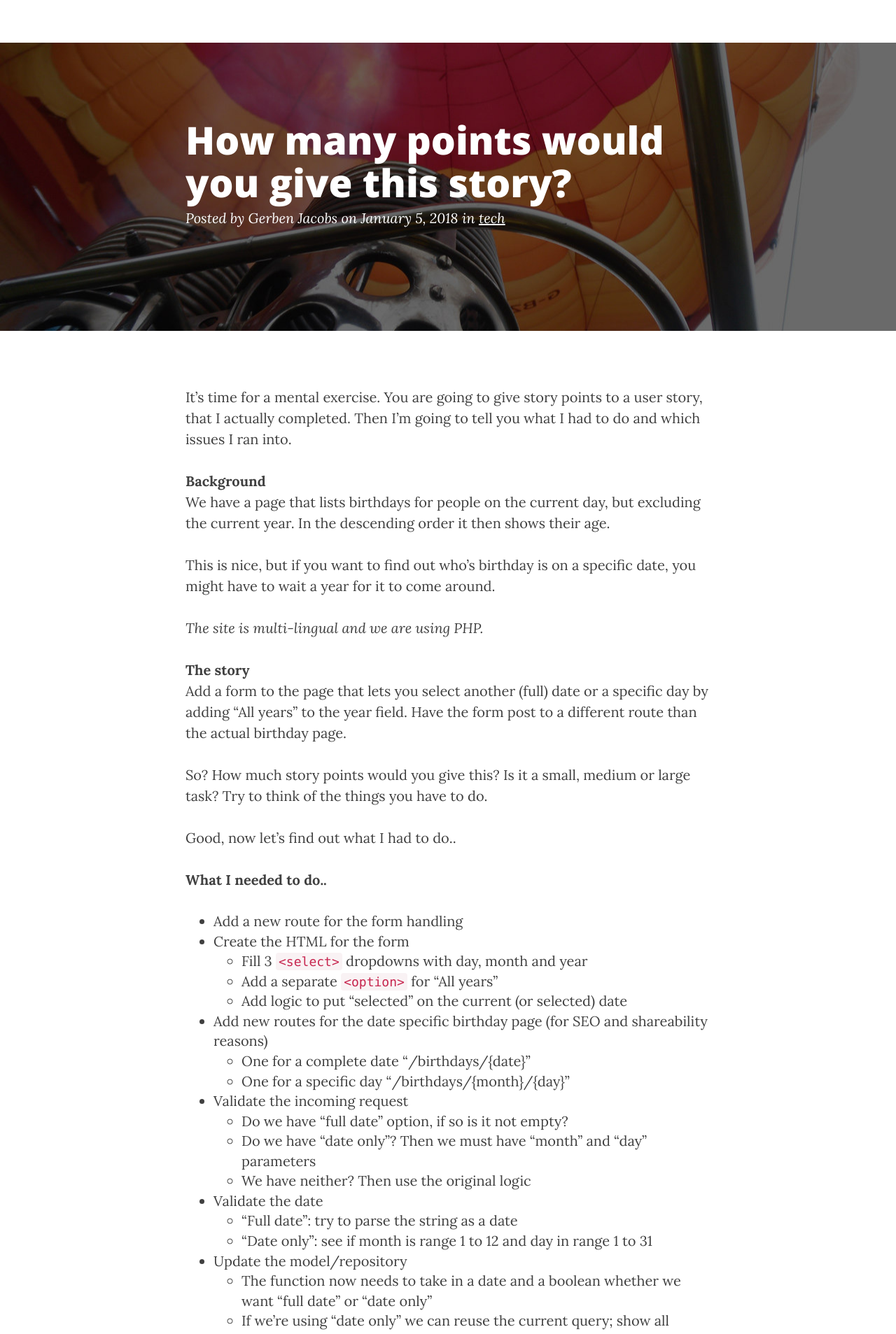
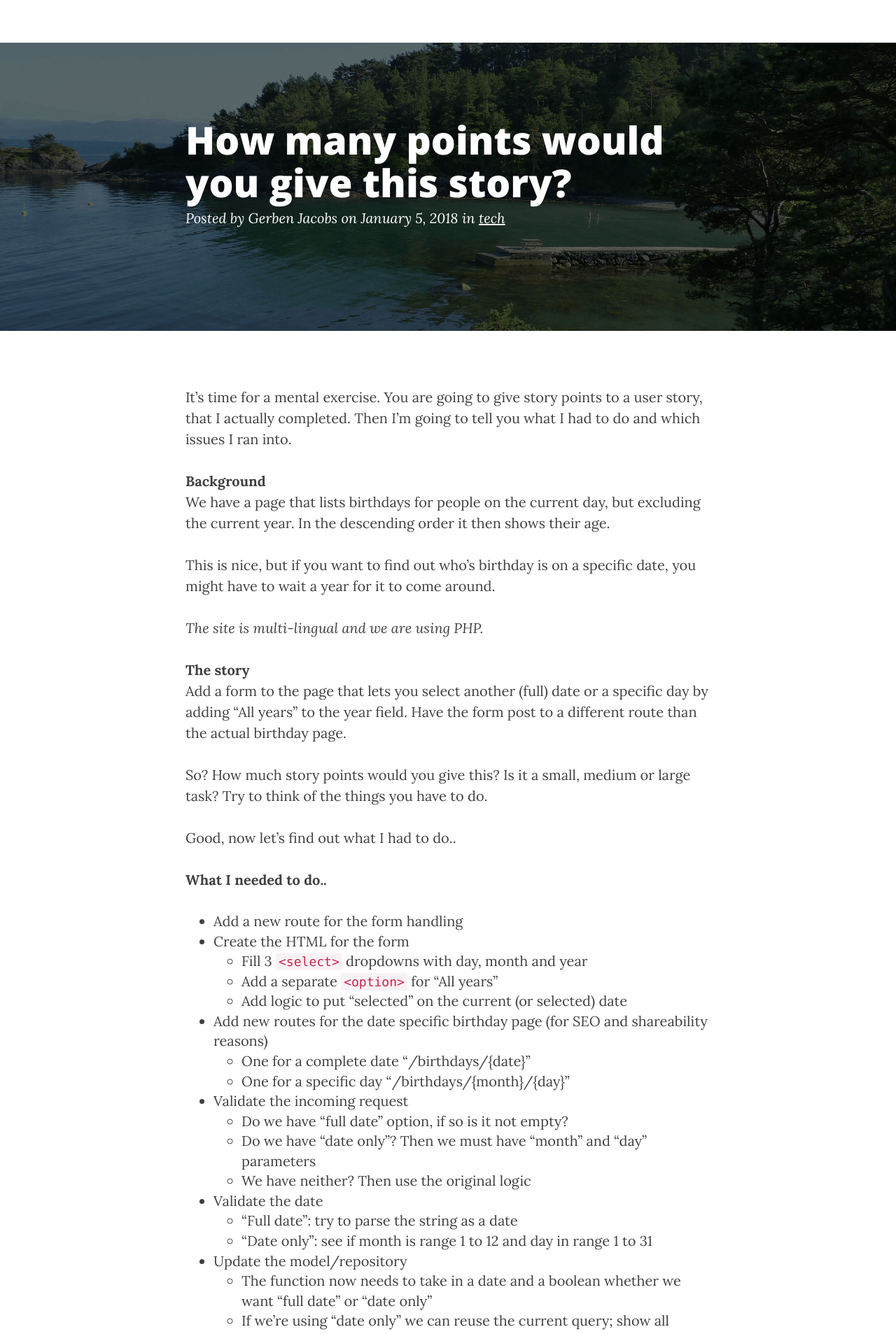
Before and after one commit to gerbenjacobs/gerbenjacobs.github.io, a Jekyll site: the page built from _posts/2018-01-05-how-many-story-points.md, in a window 1280 px wide. Shown: the top 1907 px of the page at 70% size. Built offline with Jekyll 4.4.1, drawn with Linux system fonts in a browser that asks for light colours; nearby versions of some CDN libraries; comment, search, counter and statistics services are not loaded.

Commit message:
changes User Point Story to have different header image
Change-Id: Ib60a2e7fe158cccfdf08a934f3fef64a695515cd

```diff
--- a/_posts/2018-01-05-how-many-story-points.md
+++ b/_posts/2018-01-05-how-many-story-points.md
@@ -2,8 +2,8 @@
 layout: post
 title:  How many points would you give this story?
 description: I decided to move my blog to Github Pages, fueled by Jekyll.
-date: 2018-01-05 19:00:00
-header-img: img/airballoon_b.jpg
+date: 2018-01-05 18:00:00
+header-img: img/flickr-theonewithout-norway-laguna.png
 tags: ["tech"]
 ---
 
```
